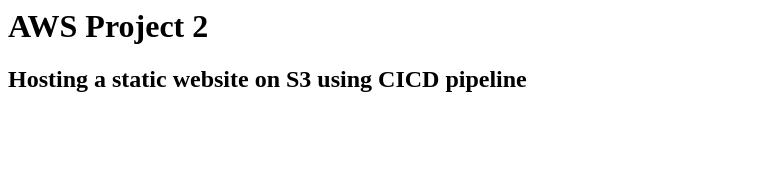
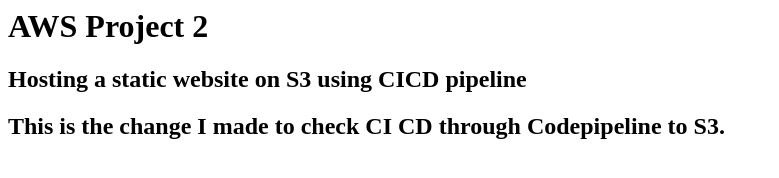
Before and after one commit to sheikhug/pipeline-s3, a plain HTML site: page index.html in a window 1280 px wide. Shown: the whole page, without its empty margins (0-779 px from the left). Drawn offline with Linux system fonts and the light colour scheme.

Commit message:
Update index.html

```diff
--- a/index.html
+++ b/index.html
@@ -1,3 +1,5 @@
 <h1>AWS Project 2 </h1>
 
 <h2>Hosting a static website on S3 using CICD pipeline</h2>
+
+<h2>This is the change I made to check CI CD through Codepipeline to S3.</h2>
```
